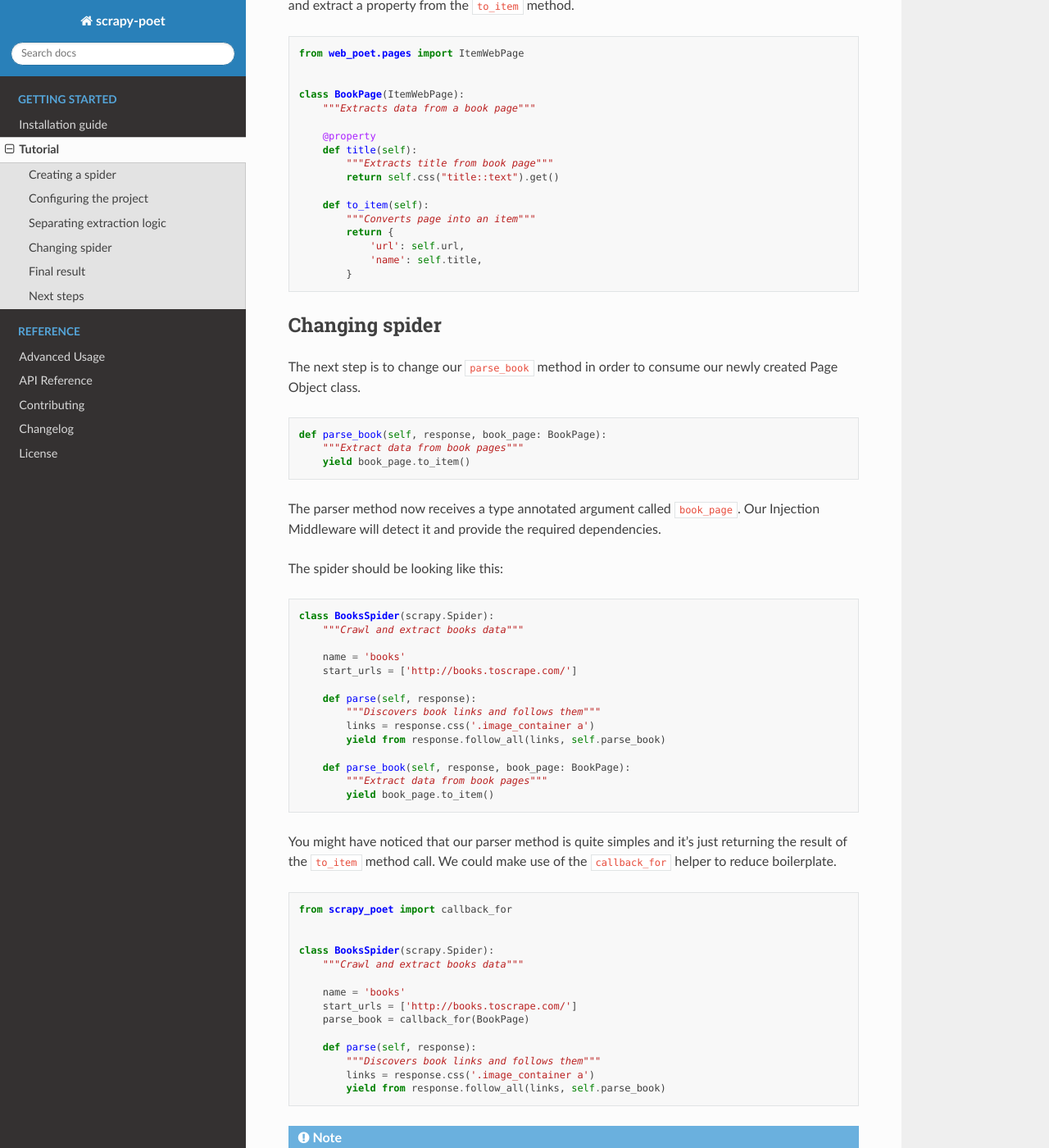
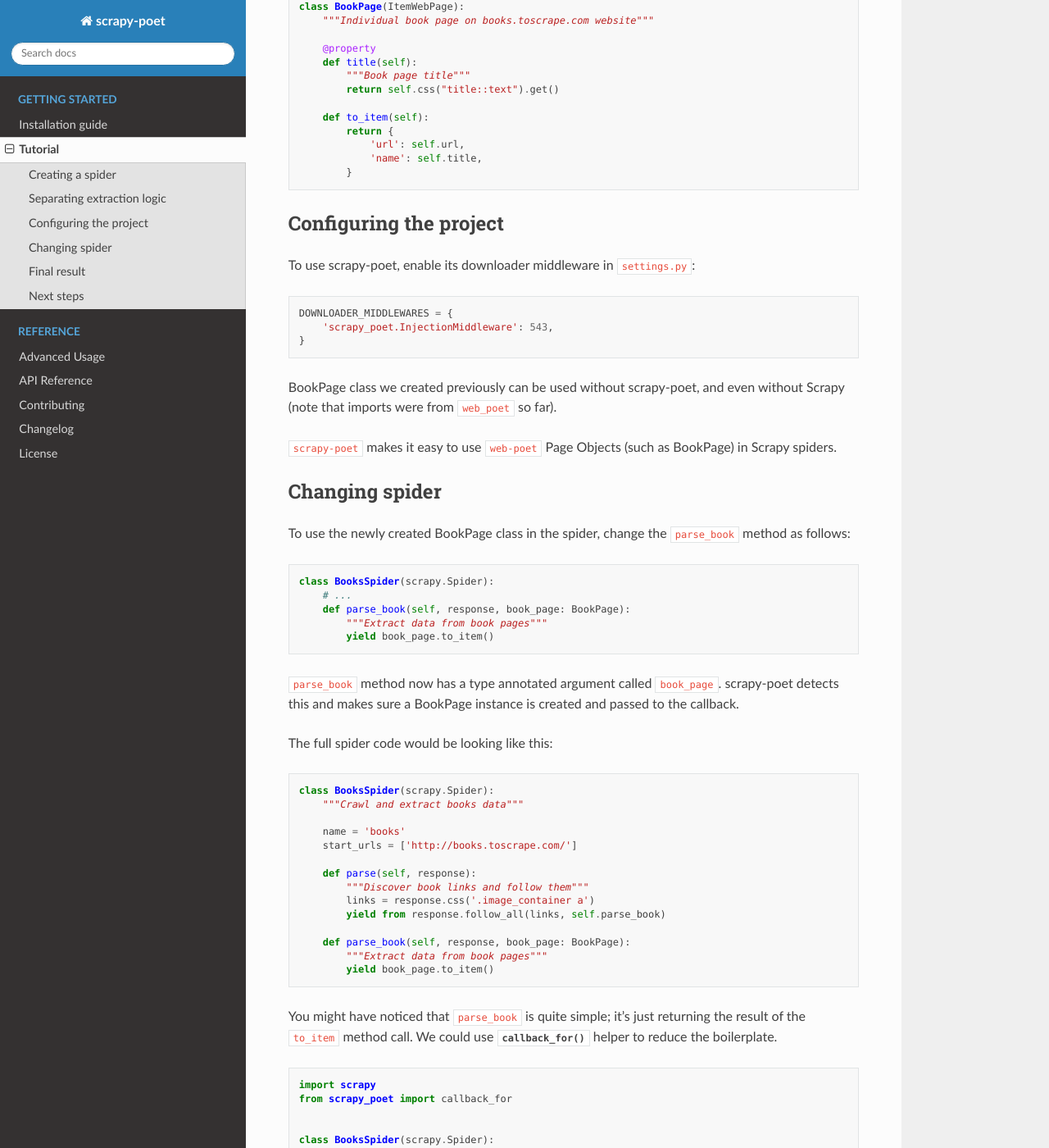
Before and after one commit to scrapinghub/scrapy-poet, a Sphinx documentation site: the page built from docs/intro/tutorial.rst, in a window 1280 px wide and 1400 px high, scrolled down 1633 px. Shown: the whole window at 82% size. Built offline with Sphinx 7.4.7 and the Read the Docs theme 2.0.0, drawn with Linux system fonts in a browser that asks for light colours; some of the changed text lies outside the part shown.

Commit message:
small tutorial changes
* imperative in docstrings
* more high-level "configuring the project" section
* added small bits of motivation (not enough)
* callback_for link

```diff
--- a/docs/api_reference.rst
+++ b/docs/api_reference.rst
@@ -21,7 +21,7 @@ Utils
    :members:
    :no-special-members:
 
-.. automethod:: scrapy_poet.utils.callback_for
+.. autofunction:: scrapy_poet.callback_for
 
 .. toctree::
    :hidden:
--- a/docs/intro/tutorial.rst
+++ b/docs/intro/tutorial.rst
@@ -13,8 +13,8 @@ a website that lists books from famous authors.
 This tutorial will walk you through these tasks:
 
 1. Writing a :ref:`spider <scrapy:topics-spiders>` to crawl a site and extract data
-2. Configuring Scrapy project to include Injection Middleware
-3. Separating extraction logic from spider
+3. Separating extraction logic from the spider
+3. Configuring Scrapy project to use scrapy-poet
 4. Changing spider to make use of our extraction logic
 
 If you're not already familiar with Scrapy, and want to learn it quickly,
@@ -24,9 +24,12 @@ Creating a spider
 =================
 
 Create a new Scrapy project and add a new spider to it. This spider will be
-called ``books`` and it will crawl and extract data from our target website.
+called ``books`` and it will crawl and extract data from a target website.
 
 .. code-block:: python
+
+    import scrapy
+
 
     class BooksSpider(scrapy.Spider):
         """Crawl and extract books data"""
@@ -35,7 +38,7 @@ called ``books`` and it will crawl and extract data from our target website.
         start_urls = ['http://books.toscrape.com/']
 
         def parse(self, response):
-            """Discovers book links and follows them"""
+            """Discover book links and follow them"""
             links = response.css('.image_container a')
             yield from response.follow_all(links, self.parse_book)
 
@@ -46,24 +49,11 @@ called ``books`` and it will crawl and extract data from our target website.
                 'name': response.css("title::text").get(),
             }
 
-Configuring the project
-=======================
-
-We need to enable our custom downloader middleware in ``settings.py``.
-It's a fundamental part of scrapy-poet as it makes dependency injection possible
-(among other things).
-
-.. code-block:: python
-
-    DOWNLOADER_MIDDLEWARES = {
-       'scrapy_poet.InjectionMiddleware': 543,
-    }
-
 Separating extraction logic
 ===========================
 
-Let's create our first Page Object abstraction by moving extraction logic
-outside our spider file.
+Let's create our first Page Object by moving extraction logic
+out of the spider class.
 
 .. code-block:: python
 
@@ -83,7 +73,13 @@ outside our spider file.
             }
 
 Now we have a ``BookPage`` class that implements the ``to_item`` method.
-We could go even further and extract a property from the ``to_item`` method.
+This class contains all logic necessary for extracting an item from
+an individual book page like
+http://books.toscrape.com/catalogue/a-light-in-the-attic_1000/index.html,
+and nothing else.
+
+If we want, we can organize code in a different way, and e.g.
+extract a property from the ``to_item`` method:
 
 .. code-block:: python
 
@@ -91,36 +87,56 @@ We could go even further and extract a property from the ``to_item`` method.
 
 
     class BookPage(ItemWebPage):
-        """Extracts data from a book page"""
+        """Individual book page on books.toscrape.com website"""
 
         @property
         def title(self):
-            """Extracts title from book page"""
+            """Book page title"""
             return self.css("title::text").get()
 
         def to_item(self):
-            """Converts page into an item"""
             return {
                 'url': self.url,
                 'name': self.title,
             }
 
+Configuring the project
+=======================
+
+To use scrapy-poet, enable its downloader middleware in ``settings.py``:
+
+.. code-block:: python
+
+    DOWNLOADER_MIDDLEWARES = {
+        'scrapy_poet.InjectionMiddleware': 543,
+    }
+
+
+BookPage class we created previously can be used without scrapy-poet,
+and even without Scrapy (note that imports were from ``web_poet`` so far).
+
+``scrapy-poet`` makes it easy to use ``web-poet`` Page Objects
+(such as BookPage) in Scrapy spiders.
+
 Changing spider
 ===============
 
-The next step is to change our ``parse_book`` method in order to consume our
-newly created Page Object class.
+To use the newly created BookPage class in the spider, change
+the ``parse_book`` method as follows:
 
 .. code-block:: python
 
-    def parse_book(self, response, book_page: BookPage):
-        """Extract data from book pages"""
-        yield book_page.to_item()
+    class BooksSpider(scrapy.Spider):
+        # ...
+        def parse_book(self, response, book_page: BookPage):
+            """Extract data from book pages"""
+            yield book_page.to_item()
 
-The parser method now receives a type annotated argument called ``book_page``.
-Our Injection Middleware will detect it and provide the required dependencies.
+``parse_book`` method now has a type annotated argument
+called ``book_page``. scrapy-poet detects this and makes sure
+a BookPage instance is created and passed to the callback.
 
-The spider should be looking like this:
+The full spider code would be looking like this:
 
 .. code-block:: python
 
@@ -131,7 +147,7 @@ The spider should be looking like this:
         start_urls = ['http://books.toscrape.com/']
 
         def parse(self, response):
-            """Discovers book links and follows them"""
+            """Discover book links and follow them"""
             links = response.css('.image_container a')
             yield from response.follow_all(links, self.parse_book)
 
@@ -139,12 +155,14 @@ The spider should be looking like this:
             """Extract data from book pages"""
             yield book_page.to_item()
 
-You might have noticed that our parser method is quite simples and it's just
-returning the result of the ``to_item`` method call. We could make use of the
-``callback_for`` helper to reduce boilerplate.
+
+You might have noticed that ``parse_book`` is quite simple; it's just
+returning the result of the ``to_item`` method call. We could use
+:func:`~.callback_for` helper to reduce the boilerplate.
 
 .. code-block:: python
 
+    import scrapy
     from scrapy_poet import callback_for
 
 
@@ -160,38 +178,34 @@ returning the result of the ``to_item`` method call. We could make use of the
             links = response.css('.image_container a')
             yield from response.follow_all(links, self.parse_book)
 
+
 .. note::
 
-    You can also write something like ``Request(url, callback_for(BookPage))``,
-    without creating an attribute, but currently it won't work with Scrapy disk
-    queues.
+    You can also write something like
+    ``response.follow_all(links, callback_for(BookPage))``, without creating
+    an attribute, but currently it won't work with Scrapy disk queues.
 
 Final result
 ============
 
-At the end of our job, our spider should look like this:
+At the end of our job, the spider should look like this:
 
 .. code-block:: python
 
     import scrapy
-
+    from web_poet.pages import ItemWebPage
     from scrapy_poet import callback_for
-    from web_poet.pages import ItemWebPage
 
 
     class BookPage(ItemWebPage):
-        """Extracts data from a book page"""
-
-        @property
-        def title(self):
-            """Extracts title from book page"""
-            return self.css("title::text").get()
+        """Individual book page on books.toscrape.com website, e.g.
+        http://books.toscrape.com/catalogue/a-light-in-the-attic_1000/index.html
+        """
 
         def to_item(self):
-            """Converts page into an item"""
             return {
                 'url': self.url,
-                'name': self.title,
+                'name': self.css("title::text").get(),
             }
 
 
@@ -200,12 +214,20 @@ At the end of our job, our spider should look like this:
 
         name = 'books'
         start_urls = ['http://books.toscrape.com/']
-        parse_book = callback_for(BookPage)
+        parse_book = callback_for(BookPage)  # extract items from book pages
 
         def parse(self, response):
-            """Discovers book links and follows them"""
+            """Discover book links and follow them"""
             links = response.css('.image_container a')
             yield from response.follow_all(links, self.parse_book)
+
+
+It now looks similar to the original spider, but the item extraction logic
+is separated from the spider.
+
+On a surface, it looks just like a different way to organize Scrapy spider
+code - and indeed, it *is* just a different way to organize the code,
+but it opens some cool possibilities.
 
 Next steps
 ==========
```
Also changed, not shown: other parts of docs/intro/tutorial.rst (+2 -1 lines).
